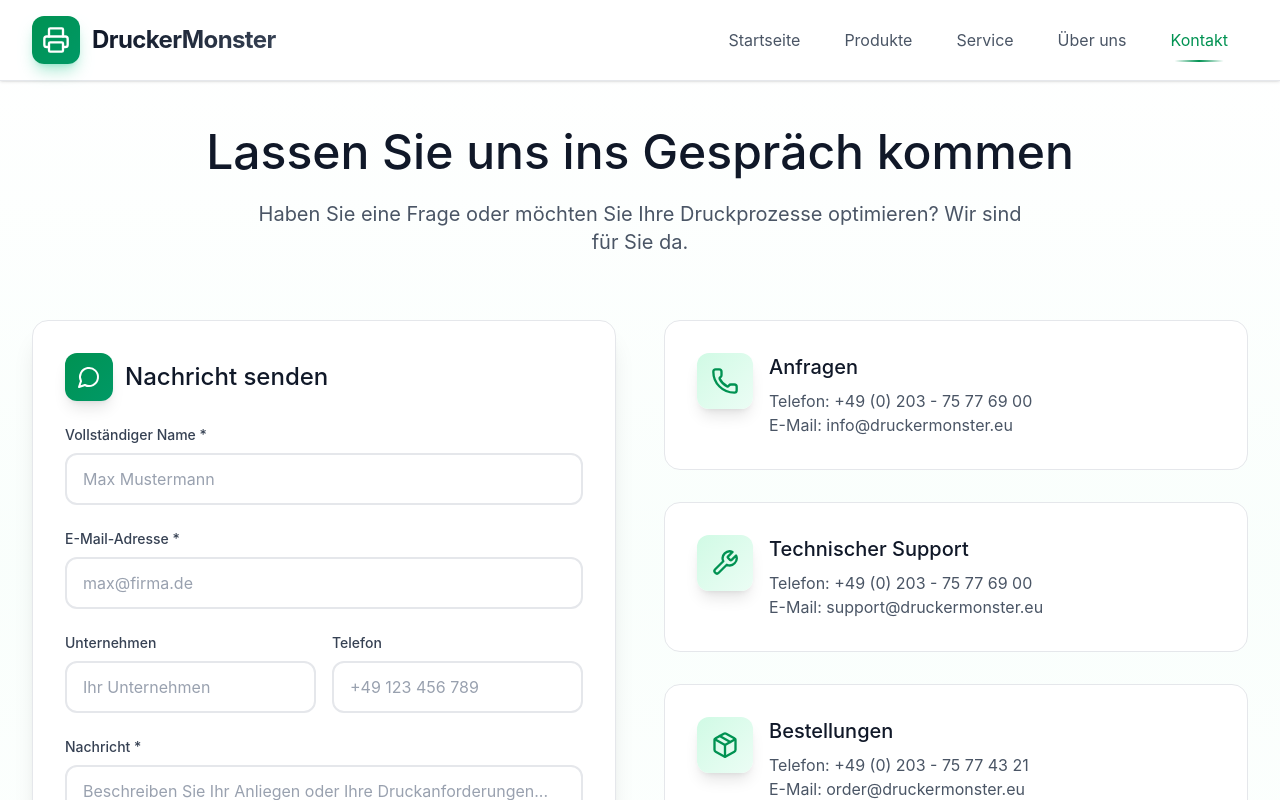
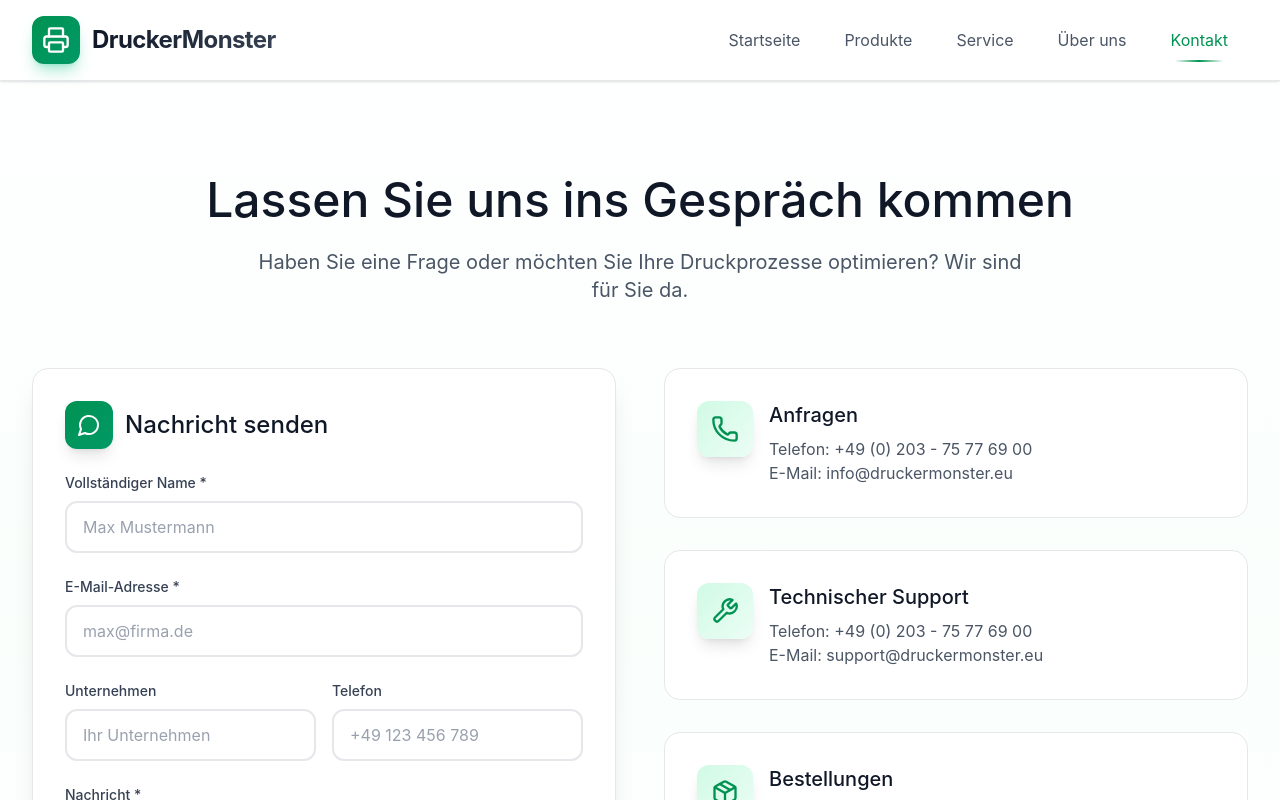
Before and after one commit to snehakap/DruckerMonster, a React (Vite) app: page /contact in a window 1280 px wide. Shown: the top 800 px of the page. Built offline with nearby package versions, Linux system fonts and the light colour scheme.

Commit message:
Update Contact.tsx

```diff
--- a/src/app/pages/Contact.tsx
+++ b/src/app/pages/Contact.tsx
@@ -57,7 +57,8 @@ export function Contact() {
 ];
 
   return (
-    <div className="min-h-screen bg-gradient-to-b from-white via-emerald-50/30 to-white pt-32 pb-20 px-4 sm:px-6 lg:px-8">
+    <div className="min-h-screen bg-gradient-to-b from-white via-emerald-50/30 to-white pt-44 pb-20 px-4 sm:px-6 lg:px-8">
+
       <div className="max-w-7xl mx-auto">
         {/* Header */}
         <div className="text-center mb-16">
```
